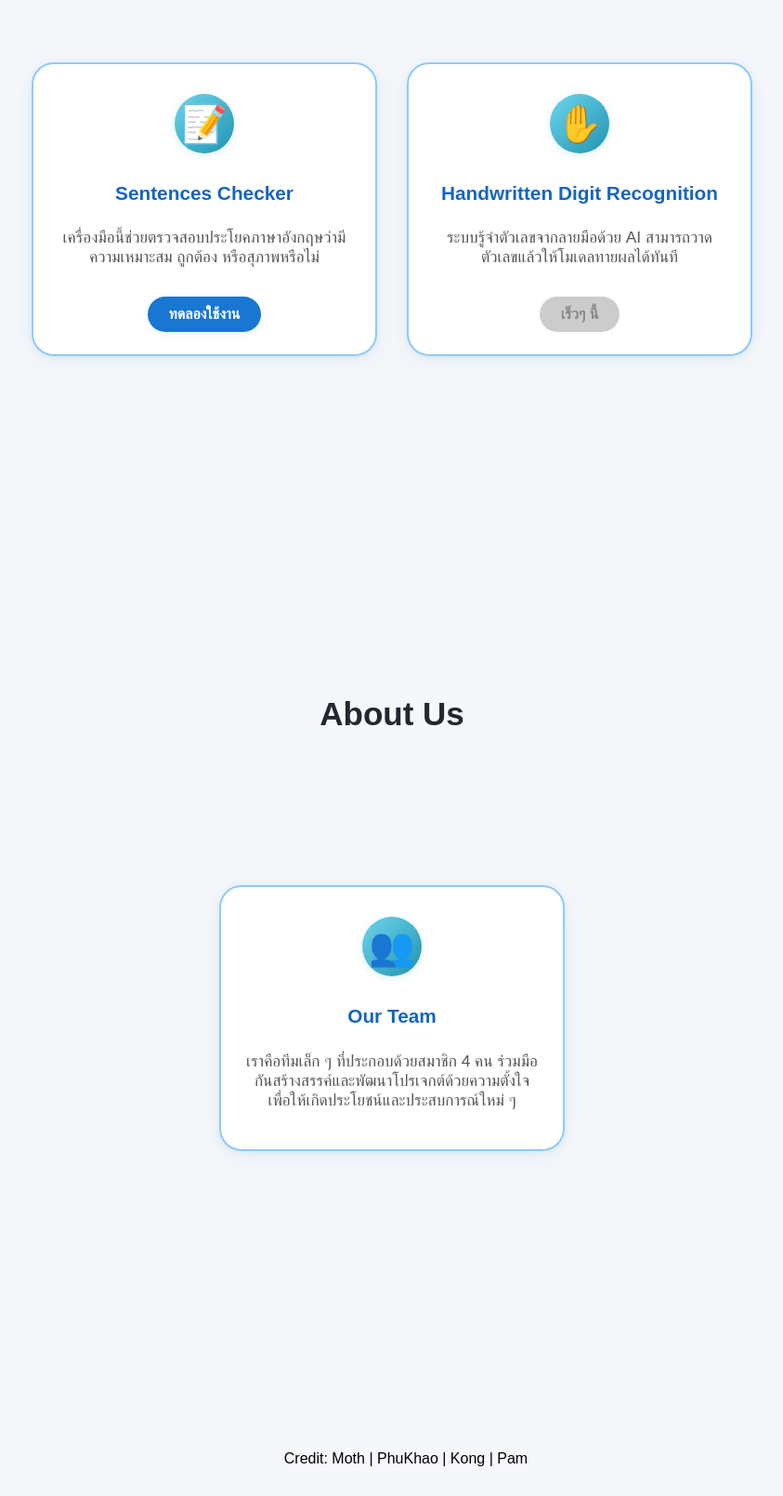
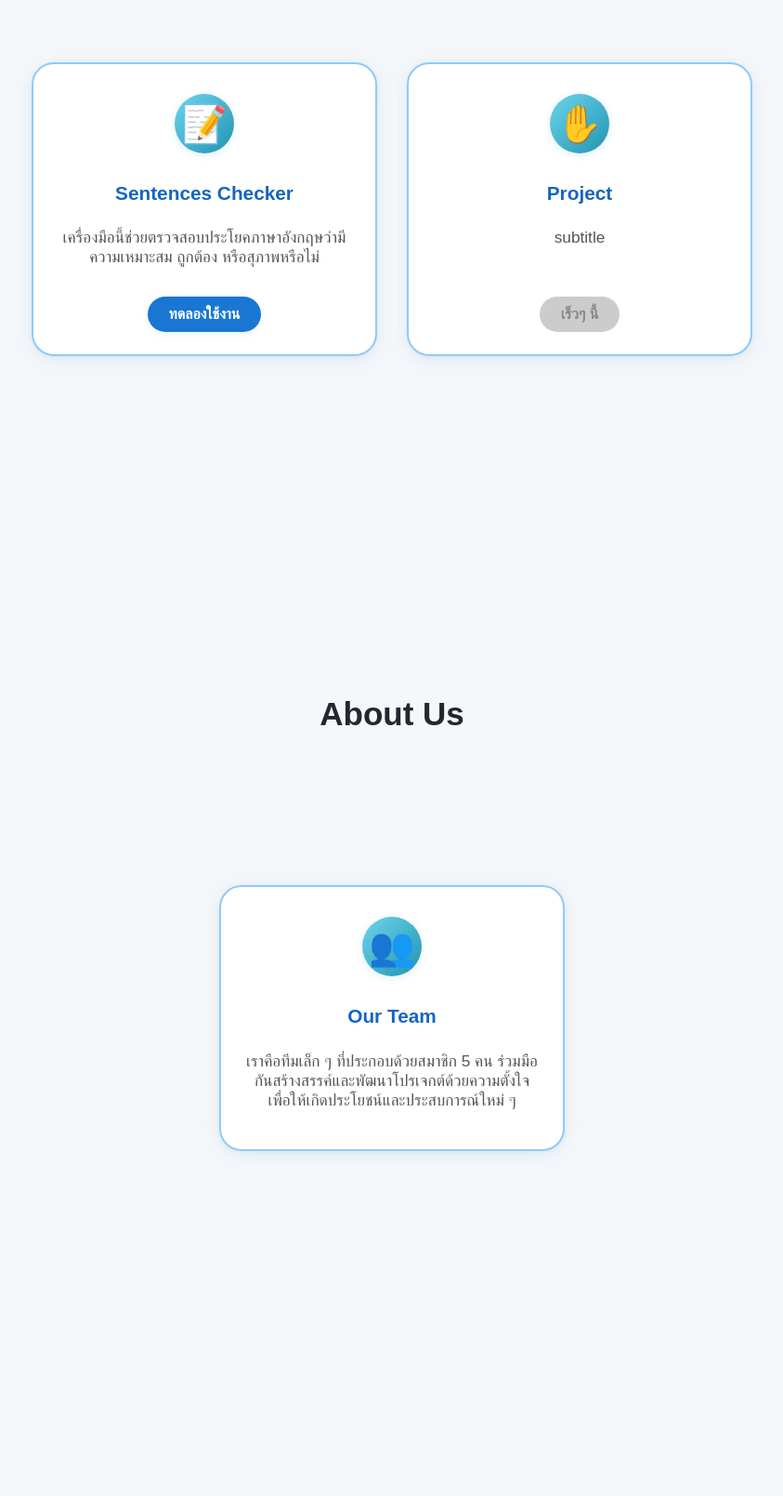
Before and after one commit to 1563Godz/We-website, a Flask app: page / in a window 1280 px wide. Shown: the part 1061-2670 px from the top of the page at 93% size, without its empty margins (218-1061 px from the left). After the commit the page ends 2304 px from the top, so only its background shows below. Run offline with Flask 3, Linux system fonts and the light colour scheme; parts of the project's set-up code (start-up, migrations or seed data) failed here and were passed over.

Commit message:
Add files via upload

```diff
--- a/static/styles.css
+++ b/static/styles.css
@@ -17,8 +17,6 @@ body {
     --accent-light: #6dd5ed;
     --card-bg: #fff;
     --card-border: #90caf9;
-    --footer-bg: #f6f7fb;
-    --footer-text: #23272f;
     --about-bg: #fff;
     --about-text: #23272f;
 }
@@ -26,14 +24,10 @@ body {
     background-color: var(--main-bg);
     color: var(--main-text);
 }
-.project-card, .about-container, .footer {
+.project-card, .about-container {
     background: var(--card-bg);
     color: var(--main-text);
     border-color: var(--card-border);
-}
-.footer {
-    background: var(--footer-bg);
-    color: var(--footer-text);
 }
 .about-container {
     background: var(--about-bg);
@@ -58,8 +52,6 @@ body.dark-mode {
     --accent-light: #274472;
     --card-bg: #232323;
     --card-border: #42a5f5;
-    --footer-bg: #232323;
-    --footer-text: #f0f0f0;
     --about-bg: #232323;
     --about-text: #f0f0f0;
 }
@@ -73,10 +65,6 @@ body.dark-mode .project-btn, body.dark-mode .project-card a {
 body.dark-mode .project-btn:hover:not(.disabled), body.dark-mode .project-card a:hover {
     background: linear-gradient(90deg, var(--accent-light) 0%, var(--accent) 100%);
     color: var(--accent);
-}
-body.dark-mode .footer {
-    background: var(--footer-bg);
-    color: var(--footer-text);
 }
 body.dark-mode .about-container {
     background: var(--about-bg);
@@ -408,16 +396,6 @@ body.dark-mode .about-container {
     }
 }
 
-/* Credits */
-.footer {
-    width: 100%;
-    color: rgb(0, 0, 0);
-    text-align: center;
-    padding: 15px;
-    position: relative;
-    margin-top: 50px;
-}
-
 /* result */
 #result-container {
     text-align: center;
@@ -503,7 +481,6 @@ body.dark-mode, body.dark-mode * {
 body.dark-mode .header,
 body.dark-mode .project-card,
 body.dark-mode .about-container,
-body.dark-mode .footer,
 body.dark-mode #result-container {
     background: #232323 !important;
     color: #f0f0f0 !important;
@@ -549,6 +526,6 @@ body.dark-mode .project-card a:hover {
     background: #232f3e;
     color: #90caf9;
 }
-body, .header, .project-card, .about-container, .footer, #result-container, .menu, .result-box, .theme-toggle-btn {
+body, .header, .project-card, .about-container, #result-container, .menu, .result-box, .theme-toggle-btn {
     transition: background 1.2s, color 1.2s, border-color 1.2s, box-shadow 1.2s, filter 1.2s;
 }
--- a/templates/index.html
+++ b/templates/index.html
@@ -33,9 +33,9 @@
             </div>
             <div class="project-card enhanced-card">
                 <div class="project-icon icon-circle">✋</div>
-                <h3 class="project-title">Handwritten Digit Recognition</h3>
+                <h3 class="project-title">Project</h3>
                 <p class="project-desc">
-                    ระบบรู้จำตัวเลขจากลายมือด้วย AI สามารถวาดตัวเลขแล้วให้โมเดลทายผลได้ทันที
+                    subtitle
                 </p>
                 <a class="project-btn disabled" href="#" tabindex="-1" aria-disabled="true">เร็วๆ นี้</a>
             </div>
@@ -48,14 +48,10 @@
             <div class="project-card enhanced-card about-card-center">
                 <div class="project-icon icon-circle">👥</div>
                 <h3 class="project-title">Our Team</h3>
-                <p class="project-desc">เราคือทีมเล็ก ๆ ที่ประกอบด้วยสมาชิก 4 คน ร่วมมือกันสร้างสรรค์และพัฒนาโปรเจกต์ด้วยความตั้งใจ เพื่อให้เกิดประโยชน์และประสบการณ์ใหม่ ๆ</p>
+                <p class="project-desc">เราคือทีมเล็ก ๆ ที่ประกอบด้วยสมาชิก 5 คน ร่วมมือกันสร้างสรรค์และพัฒนาโปรเจกต์ด้วยความตั้งใจ เพื่อให้เกิดประโยชน์และประสบการณ์ใหม่ ๆ</p>
             </div>
         </div>
     </section>
-
-    <footer class="footer">
-        <p>Credit: Moth | PhuKhao | Kong | Pam</p>
-    </footer>
 
     <button id="toggle-theme-btn" class="theme-toggle-btn" title="Toggle Light/Dark Mode">
         🌙
```
Also changed, not shown: templates/sentences-check.html (+17 -6 lines), 1 other file.
